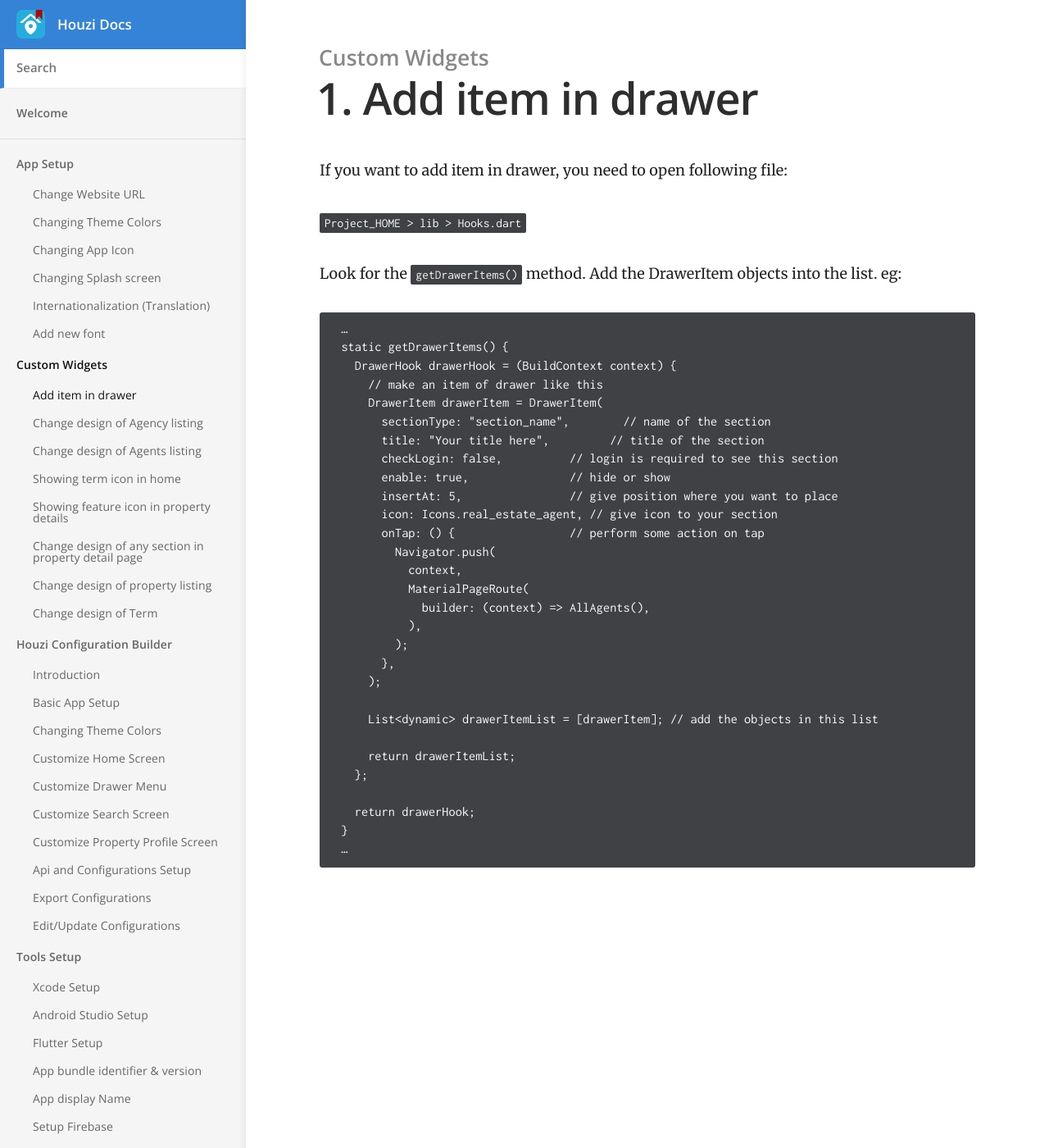
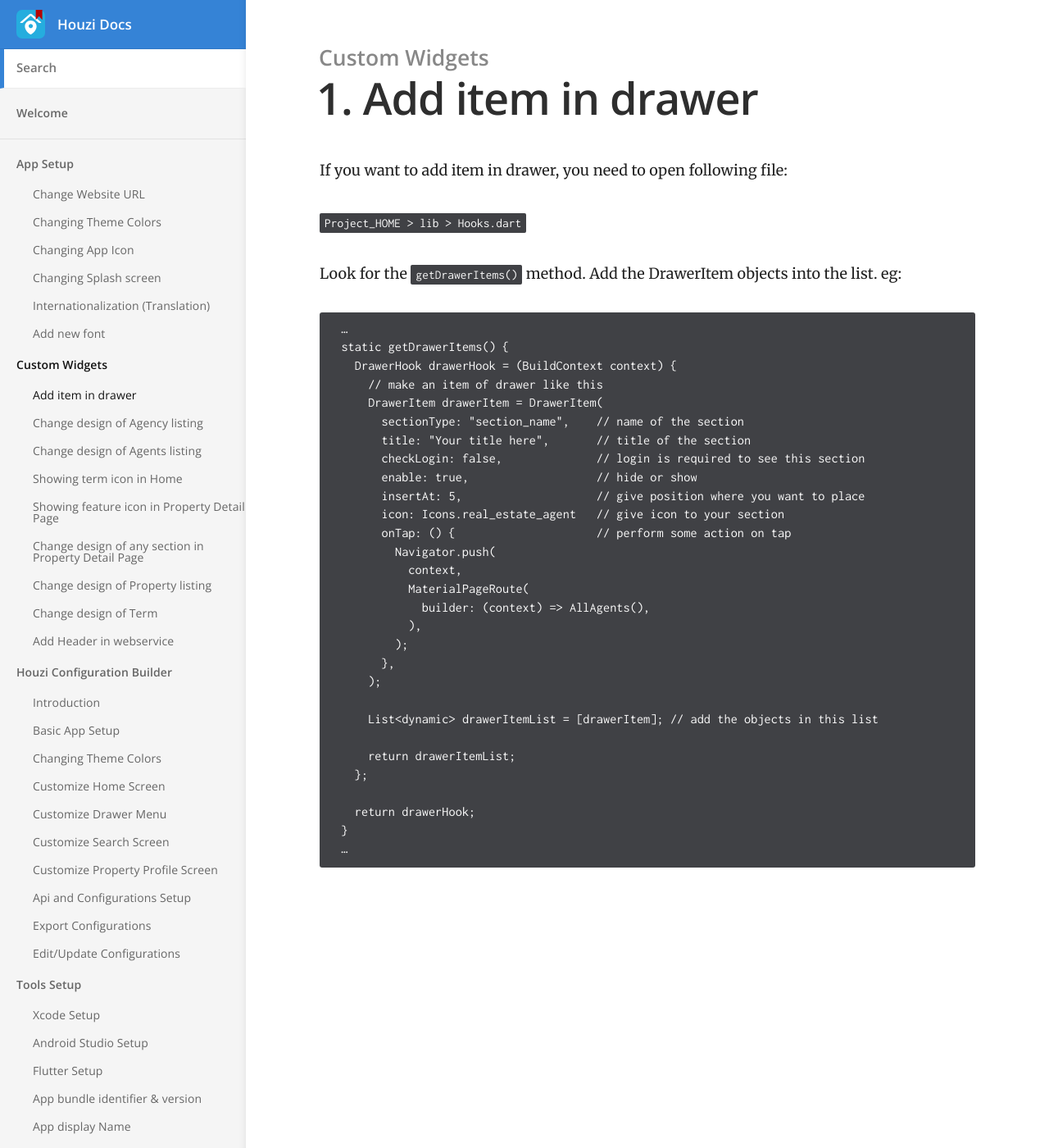
Before and after one commit to booleanbites/houzi-doc, a Jekyll site: the page built from _docs/custom-widgets/add_item_drawer.md, in a window 1280 px wide and 1400 px high. Shown: the whole window at 82% size. Built offline with Jekyll 4.4.1, drawn with Linux system fonts in a browser that asks for light colours.

Commit message:
Add header and fix title name

```diff
--- a/_docs/custom-widgets/add_item_drawer.md
+++ b/_docs/custom-widgets/add_item_drawer.md
@@ -15,13 +15,13 @@ Look for the `getDrawerItems()` method. Add the DrawerItem objects into the list
     DrawerHook drawerHook = (BuildContext context) {
       // make an item of drawer like this
       DrawerItem drawerItem = DrawerItem(
-        sectionType: "section_name",        // name of the section
-        title: "Your title here",         // title of the section
-        checkLogin: false,          // login is required to see this section
-        enable: true,               // hide or show
-        insertAt: 5,                // give position where you want to place
-        icon: Icons.real_estate_agent, // give icon to your section
-        onTap: () {                 // perform some action on tap
+        sectionType: "section_name",    // name of the section
+        title: "Your title here",       // title of the section
+        checkLogin: false,              // login is required to see this section
+        enable: true,                   // hide or show
+        insertAt: 5,                    // give position where you want to place
+        icon: Icons.real_estate_agent   // give icon to your section
+        onTap: () {                     // perform some action on tap
           Navigator.push(
             context,
             MaterialPageRoute(
--- a/_docs/custom-widgets/icon_prop_detail.md
+++ b/_docs/custom-widgets/icon_prop_detail.md
@@ -1,5 +1,5 @@
 ---
-title: Showing feature icon in property details
+title: Showing feature icon in Property Detail Page
 category: Custom Widgets
 order: 5
 ---
```
Also changed, not shown: _docs/custom-widgets/header.md (added, +22 -0 lines), _docs/custom-widgets/icon_elegant_home.md (+1 -1 lines), _docs/custom-widgets/property_detail_page_widget.md (+1 -1 lines), _docs/custom-widgets/property_listing_widget.md (+1 -1 lines).
